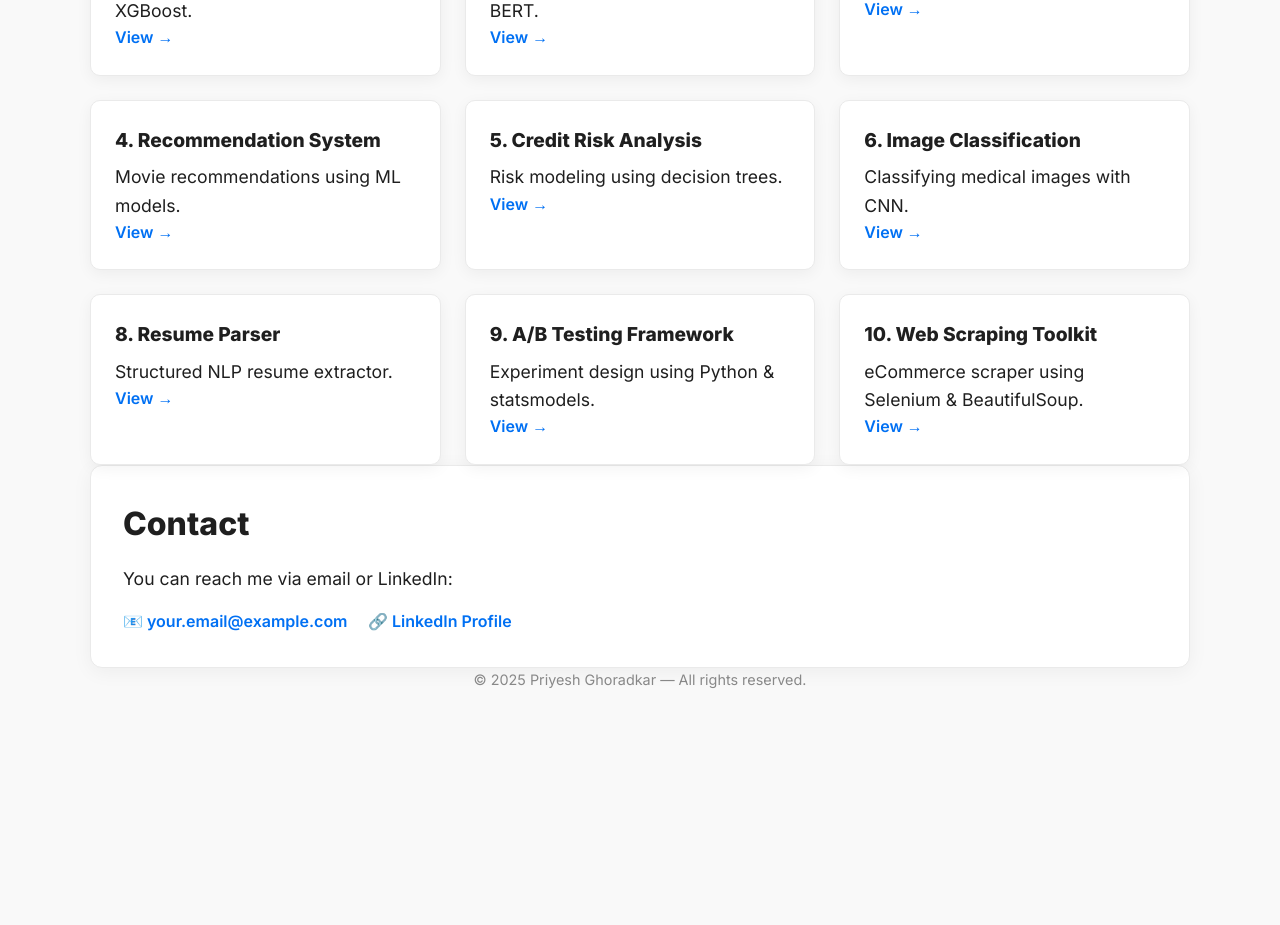
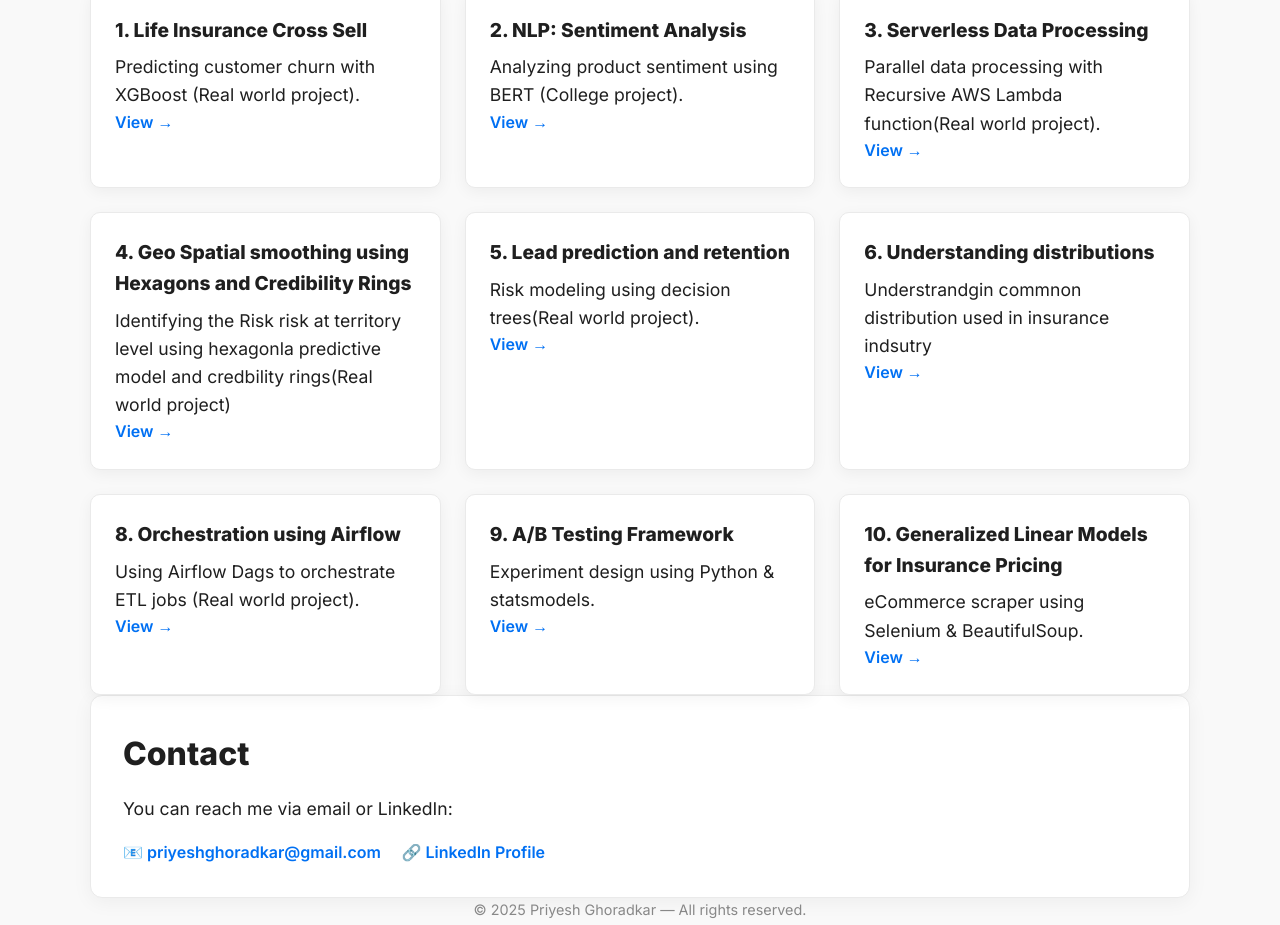
Before and after one commit to priyesh009/priyesh009.github.io, a plain HTML site: page index.html in a window 1280 px wide. Shown: the part 563-1488 px from the top of the page. Before the commit the page ends 1286 px from the top, so only its background shows below. Drawn offline with Linux system fonts and the light colour scheme.

Commit message:
adding projects and updating profile

```diff
--- a/index.html
+++ b/index.html
@@ -170,24 +170,24 @@
     <div class="card">
       <h2>About Me</h2>
       <p>
-        I'm a data scientist with a passion for transforming raw data into actionable insights.
-        My work includes machine learning, NLP, dashboards, and statistical modeling. I enjoy building real-world solutions using Python, AI tools, and clear storytelling.
-      </p>
+I’m a Data Scientist and Cloud Engineer with 7.5+ years of experience turning messy data into business gold. Whether it’s building machine learning models, engineering data pipelines, or taming AWS cloud beasts, I enjoy solving problems that make operations smoother, costs lower, and revenues higher.
+
+I’ve delivered solutions across insurance, pharma, manufacturing, and IoT. Basically, if there’s data, I’ve probably tried to make sense of it. I like to say I don’t just crunch numbers, I teach them to tell stories      </p>
     </div>
   </section>
 
   <section class="projects container">
     <h2>My Projects</h2>
     <div class="project-grid">
-      <div class="project"><h3>1. Customer Churn Prediction</h3><p>Predicting customer churn with XGBoost.</p><a href="https://www.linkedin.com/in/priyeshg">View →</a></div>
-      <div class="project"><h3>2. NLP: Sentiment Analysis</h3><p>Analyzing product sentiment using BERT.</p><a href="#">View →</a></div>
-      <div class="project"><h3>3. COVID-19 Dashboard</h3><p>Interactive global COVID-19 trends.</p><a href="#">View →</a></div>
-      <div class="project"><h3>4. Recommendation System</h3><p>Movie recommendations using ML models.</p><a href="#">View →</a></div>
-      <div class="project"><h3>5. Credit Risk Analysis</h3><p>Risk modeling using decision trees.</p><a href="#">View →</a></div>
-      <div class="project"><h3>6. Image Classification</h3><p>Classifying medical images with CNN.</p><a href="#">View →</a></div>
-      <div class="project"><h3>8. Resume Parser</h3><p>Structured NLP resume extractor.</p><a href="#">View →</a></div>
+      <div class="project"><h3>1. Life Insurance Cross Sell</h3><p>Predicting customer churn with XGBoost (Real world project).</p><a href="https://www.linkedin.com/in/priyeshg">View →</a></div>
+      <div class="project"><h3>2. NLP: Sentiment Analysis</h3><p>Analyzing product sentiment using BERT (College project).</p><a href="#">View →</a></div>
+      <div class="project"><h3>3. Serverless Data Processing</h3><p>Parallel data processing with Recursive AWS Lambda function(Real world project).</p><a href="https://github.com/priyesh009/aws-data-project/tree/master/codes/aws_lambda_codes/recursiveLambda">View →</a></div>
+      <div class="project"><h3>4. Geo Spatial smoothing using Hexagons and Credibility Rings</h3><p>Identifying the Risk risk at territory level using hexagonla predictive model and credbility rings(Real world project)</p><a href="#">View →</a></div>
+      <div class="project"><h3>5. Lead prediction and retention</h3><p>Risk modeling using decision trees(Real world project).</p><a href="#">View →</a></div>
+      <div class="project"><h3>6. Understanding distributions</h3><p>Understrandgin commnon distribution used in insurance indsutry</p><a href="#">View →</a></div>
+      <div class="project"><h3>8. Orchestration using Airflow</h3><p>Using Airflow Dags to orchestrate ETL jobs (Real world project).</p><a href="#">View →</a></div>
       <div class="project"><h3>9. A/B Testing Framework</h3><p>Experiment design using Python & statsmodels.</p><a href="#">View →</a></div>
-      <div class="project"><h3>10. Web Scraping Toolkit</h3><p>eCommerce scraper using Selenium & BeautifulSoup.</p><a href="#">View →</a></div>
+      <div class="project"><h3>10. Generalized Linear Models for Insurance Pricing</h3><p>eCommerce scraper using Selenium & BeautifulSoup.</p><a href="#">View →</a></div>
     </div>
   </section>
 
@@ -196,8 +196,8 @@
       <h2>Contact</h2>
       <p>You can reach me via email or LinkedIn:</p>
       <div class="contact-links">
-        <a href="mailto:your.email@example.com">📧 your.email@example.com</a>
-        <a href="https://linkedin.com/in/your-linkedin" target="_blank">🔗 LinkedIn Profile</a>
+        <a href="mailto:priyeshghoradkar@gmail.com">📧 priyeshghoradkar@gmail.com</a>
+        <a href="https://linkedin.com/in/priyeshg" target="_blank">🔗 LinkedIn Profile</a>
       </div>
     </div>
   </section>
```
Also changed, not shown: projects/ds/bank_sentiment_analytics/docs/arch_diag.png (added), 5 other files.
